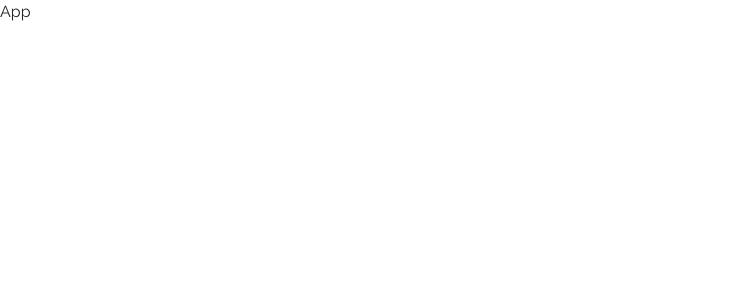
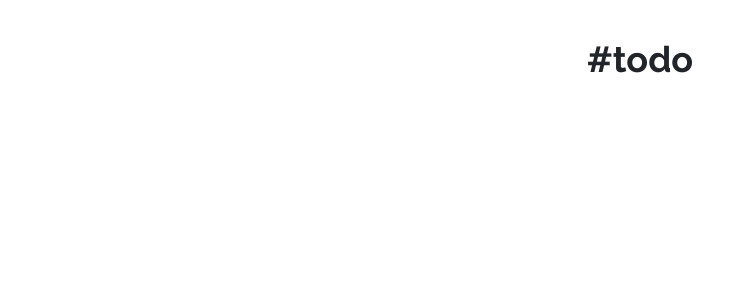
Before and after one commit to harrsh-in/todo-client, a React (Create React App) app: page / in a window 1280 px wide. Shown: the top 300 px of the page, without its empty margins (0-755 px from the left). Built offline with nearby package versions, Linux system fonts and the light colour scheme.

Commit message:
Added context

```diff
--- a/src/App.js
+++ b/src/App.js
@@ -1,7 +1,19 @@
-import React from "react";
+import React, { useContext, useEffect } from "react";
+import Header from "./components/Header";
+import { ToDoContext } from "./contexts/ToDoContext";
 
 const App = () => {
-    return <div>App</div>;
+    const { todoList } = useContext(ToDoContext);
+
+    useEffect(() => {
+        console.log(todoList);
+    }, [todoList]);
+
+    return (
+        <div className="app">
+            <Header />
+        </div>
+    );
 };
 
 export default App;
--- /dev/null
+++ b/src/components/Header.js
@@ -0,0 +1,11 @@
+import React from "react";
+
+const Header = () => {
+    return (
+        <div className="header">
+            <p>#todo</p>
+        </div>
+    );
+};
+
+export default Header;
--- /dev/null
+++ b/src/contexts/ToDoContext.js
@@ -0,0 +1,37 @@
+import React, { createContext, useState } from "react";
+
+const initialState = {
+    todo: [],
+};
+
+export const ToDoContext = createContext(initialState);
+
+export const ToDoProvider = ({ children }) => {
+    const [todoList, setTodoList] = useState([]);
+
+    const addToDo = () => {
+        setTodoList(todoList);
+    };
+
+    const deleteToDo = () => {
+        setTodoList(todoList);
+    };
+
+    const toggleToDo = () => {
+        setTodoList(todoList);
+    };
+
+    return (
+        <ToDoContext.Provider
+            value={{
+                todoList,
+
+                addToDo,
+                deleteToDo,
+                toggleToDo,
+            }}
+        >
+            {children}
+        </ToDoContext.Provider>
+    );
+};
--- a/src/index.js
+++ b/src/index.js
@@ -1,11 +1,14 @@
 import React from "react";
 import ReactDOM from "react-dom/client";
 import App from "./App";
+import { ToDoProvider } from "./contexts/ToDoContext";
 import "./index.scss";
 
 const root = ReactDOM.createRoot(document.getElementById("root"));
 root.render(
     <React.StrictMode>
-        <App />
+        <ToDoProvider>
+            <App />
+        </ToDoProvider>
     </React.StrictMode>
 );
--- a/src/index.scss
+++ b/src/index.scss
@@ -6,3 +6,16 @@ body {
     margin: 0;
     box-sizing: border-box;
 }
+
+.app {
+    .header {
+        display: flex;
+        justify-content: center;
+        margin-top: 32px;
+
+        p {
+            font-weight: 700;
+            font-size: 2.25em;
+        }
+    }
+}
```
